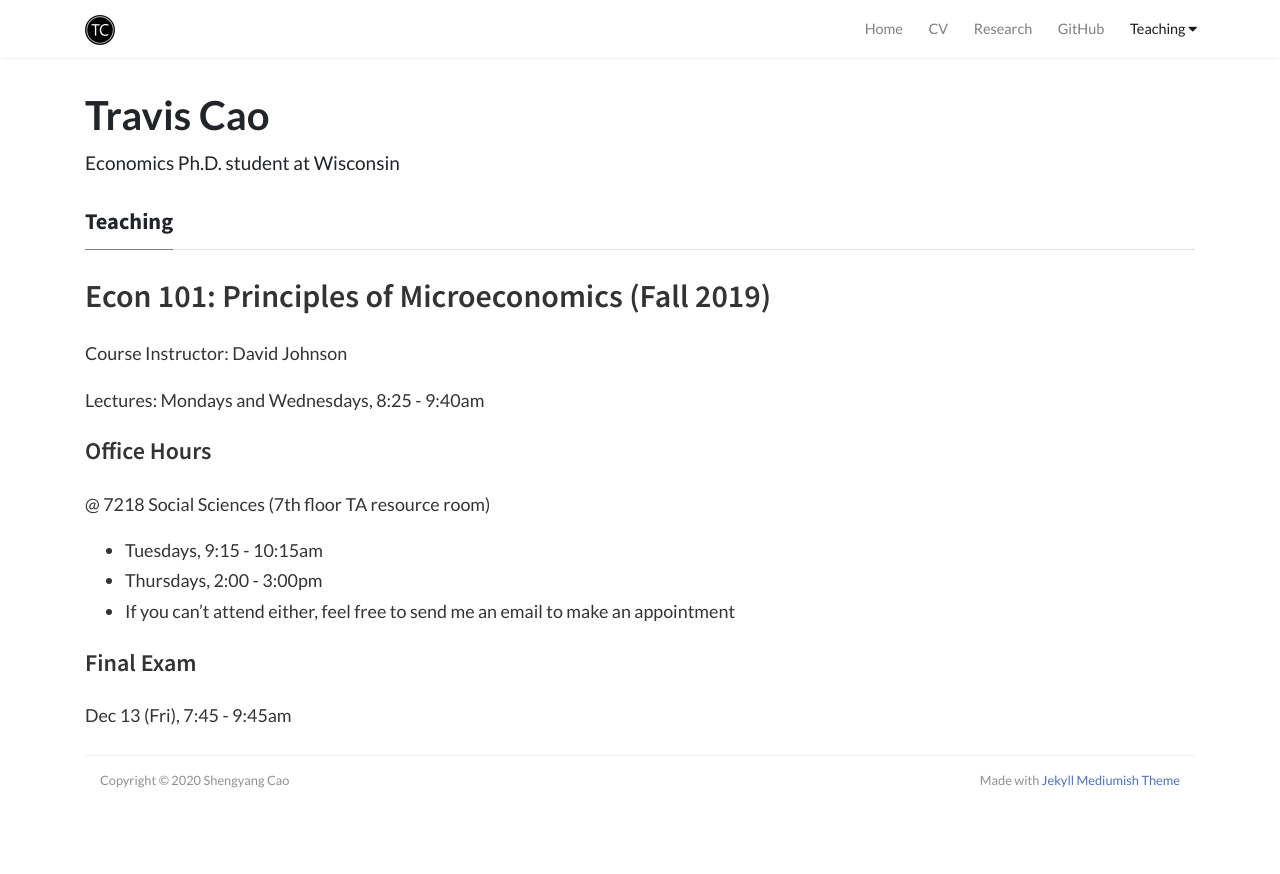
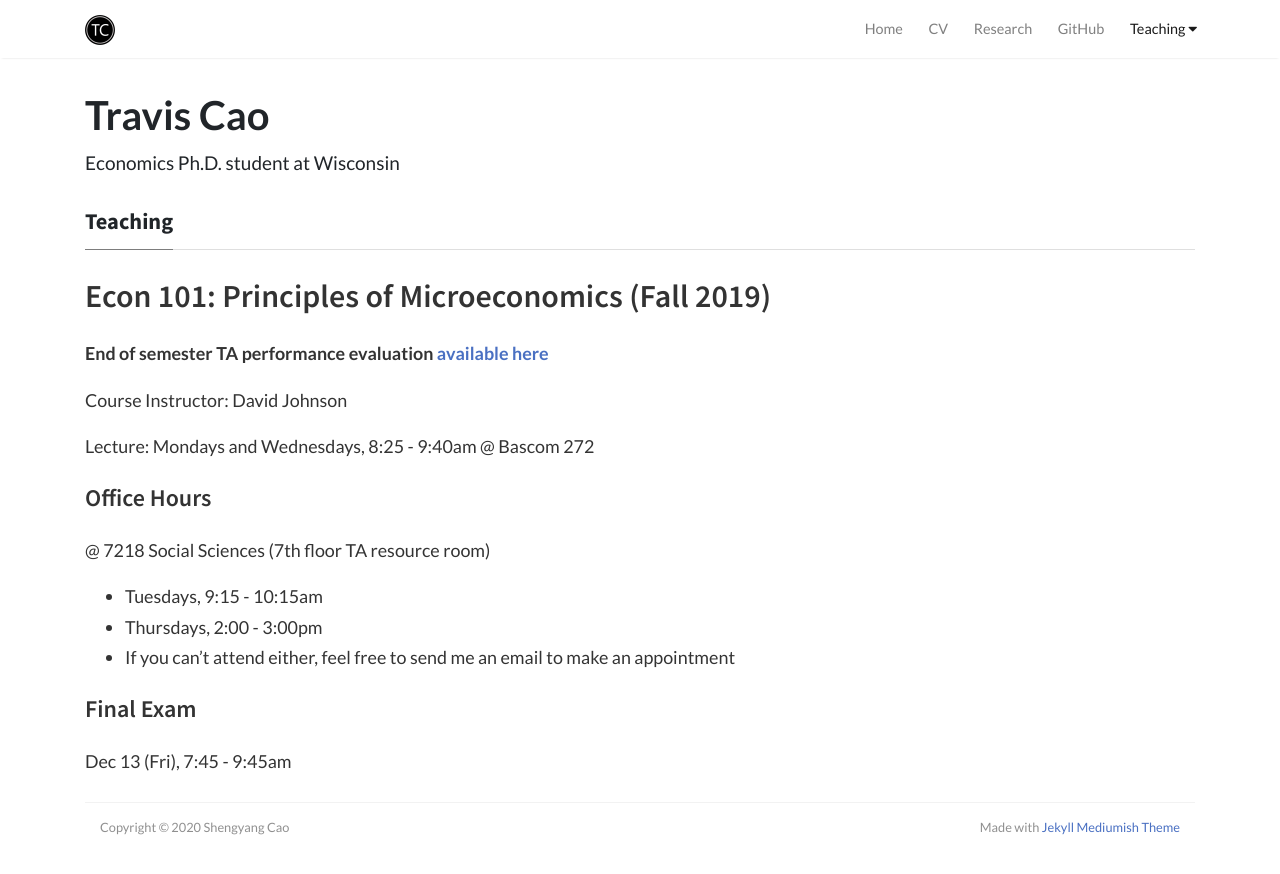
Before and after one commit to scaotravis/scaotravis.github.io, a Jekyll site: the page built from _posts/2019-07-09-teaching-fa-101.md, in a window 1280 px wide. Shown: the top 874 px of the page. Built offline with Jekyll 4.4.1, drawn with Linux system fonts in a browser that asks for light colours; nearby versions of some CDN libraries; comment, search, counter and statistics services are not loaded.

Commit message:
update teaching page

```diff
--- a/_posts/2019-07-09-teaching-fa-101.md
+++ b/_posts/2019-07-09-teaching-fa-101.md
@@ -6,9 +6,12 @@ permalink: /teaching/fa19-101
 ---
 
 ## Econ 101: Principles of Microeconomics (Fall 2019)
+
+**End of semester TA performance evaluation [available here]({{ site.url }}/downloads/teaching/fa19-101/f19_101_shengyang_cao.pdf)**
+
 Course Instructor: David Johnson
 
-Lectures: Mondays and Wednesdays, 8:25 - 9:40am
+Lecture: Mondays and Wednesdays, 8:25 - 9:40am @ Bascom 272
 
 #### Office Hours
 
```
Also changed, not shown: _posts/2019-07-09-teaching-sp-101.md (+1 -1 lines), 4 other files.
